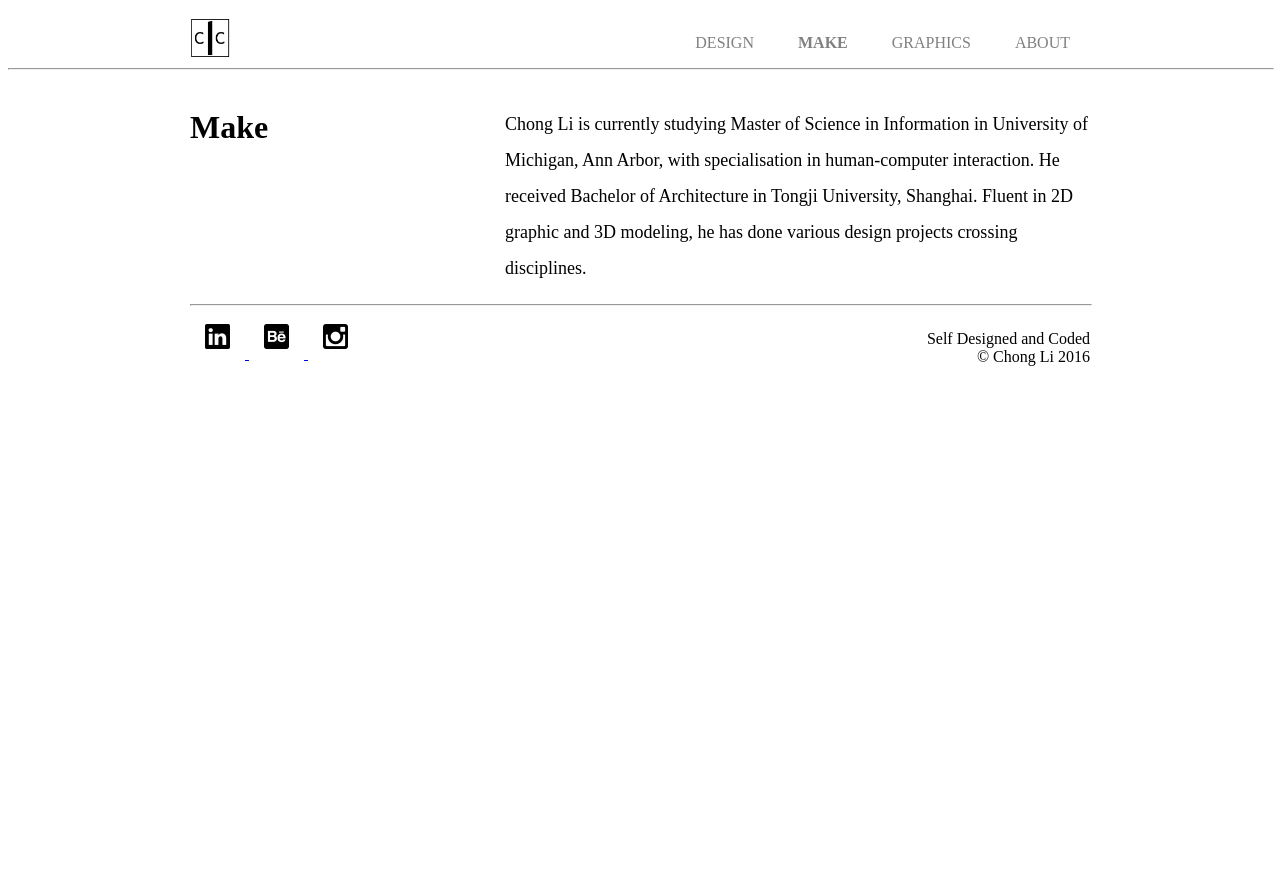
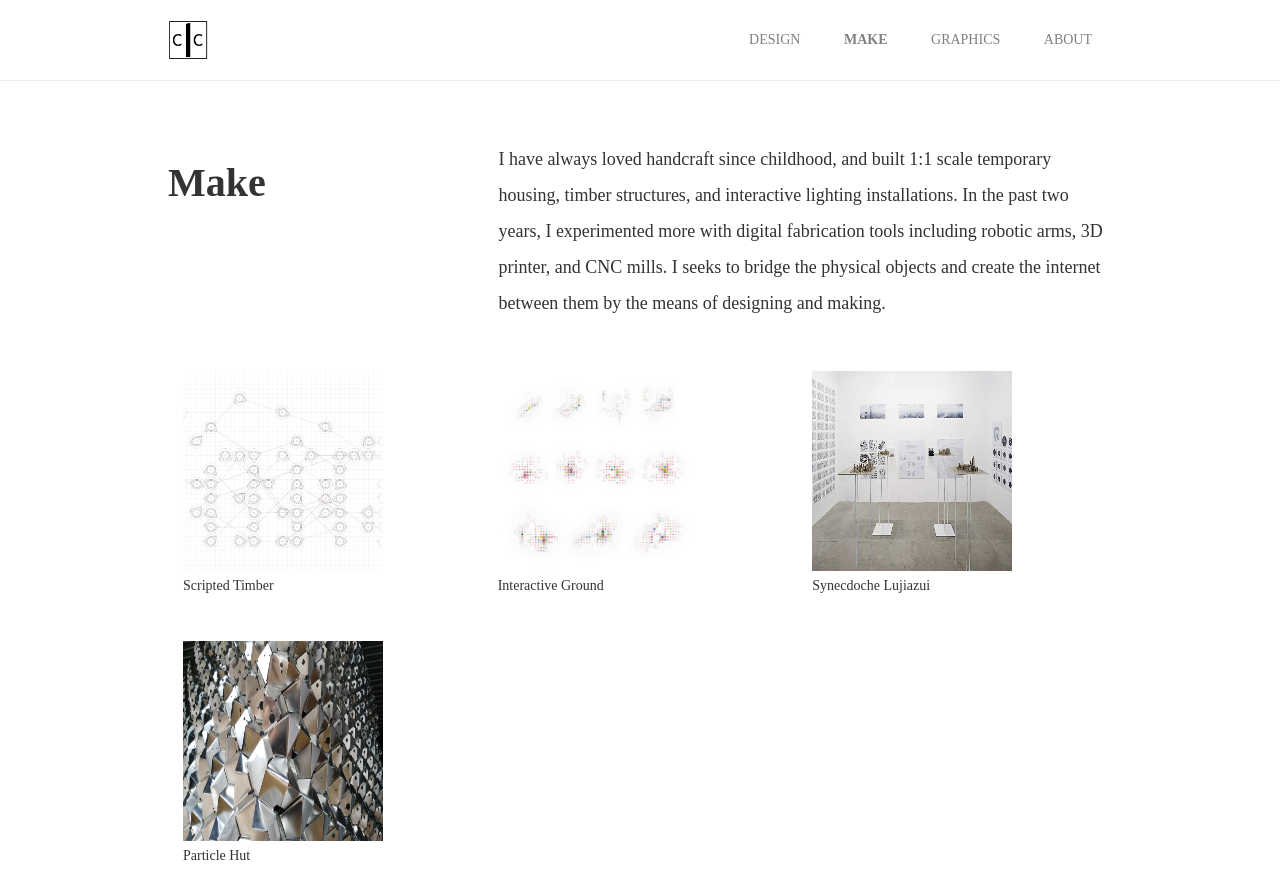
Before and after one commit to cli2/SI539_portfolio, a plain HTML site: page make.html in a window 1280 px wide. Shown: the top 874 px of the page. Before the commit the page ends 800 px from the top, so only its background shows below. Drawn offline with nearby package versions, Linux system fonts and the light colour scheme.

Commit message:
Added pictures and descriptions for each page. Finished about page.

```diff
--- a/make.html
+++ b/make.html
@@ -4,6 +4,7 @@
     <meta charset="utf-8">
     <title>Make</title>
     <link rel="stylesheet" href="p_css/style.css" media="screen" title="no title">
+    <link rel="stylesheet" href="https://maxcdn.bootstrapcdn.com/bootstrap/3.3.7/css/bootstrap.min.css" integrity="sha384-BVYiiSIFeK1dGmJRAkycuHAHRg32OmUcww7on3RYdg4Va+PmSTsz/K68vbdEjh4u" crossorigin="anonymous">
   </head>
   <body>
     <header class="#">
@@ -20,13 +21,44 @@
       </nav>
     </header>
     <hr width='100%'>
-    <div class="page_des">
-      <h1>Make</h1>
-      <p>
-        Chong Li is currently studying Master of Science in Information in University of Michigan, Ann Arbor, with specialisation in human-computer interaction.
-        He received Bachelor of Architecture in Tongji University, Shanghai. Fluent in 2D graphic and 3D modeling, he has done various design projects crossing disciplines.
-      </p>
-    </div>
+
+    <section>
+      <div class="page_des clearfix">
+        <h1>Make</h1>
+        <p>
+          I have always loved handcraft since childhood, and built 1:1 scale temporary housing, timber structures, and interactive lighting installations.
+          In the past two years, I experimented more with digital fabrication tools including robotic arms, 3D printer, and CNC mills.
+          I seeks to bridge the physical objects and create the internet between them by the means of designing and making.
+        </p>
+      </div>
+    </section>
+    <section>
+      <div class="col-lg-4 col-md-6 cover">
+        <img src="p_image/p_cover/timber.jpg" alt="" />
+        <p>
+          Scripted Timber
+        </p>
+      </div>
+      <div class="col-lg-4 col-md-6 cover">
+        <img src="p_image/p_cover/lighting.jpg" alt="" />
+        <p>
+          Interactive Ground
+        </p>
+      </div>
+      <div class="col-lg-4 col-md-6 cover">
+        <img src="p_image/p_cover/lujiazui.jpg" alt="" />
+        <p>
+          Synecdoche Lujiazui
+        </p>
+      </div>
+      <div class="col-lg-4 col-md-6 cover">
+        <img src="p_image/p_cover/particle.jpg" alt="" />
+        <p>
+          Particle Hut
+        </p>
+      </div>
+    </section>
+
 
     <footer>
       <hr width='100%'>
--- a/p_css/style.css
+++ b/p_css/style.css
@@ -1,8 +1,8 @@
 /* page style */
-header, footer, section, div{
-  max-width: 900px;
+header, footer, section{
+  max-width: 1200px;
   align-self: center;
-  font-family: Whitney-Light;
+  font-family: futura-light;
   padding: 10px 10%;
   margin: auto;
 }
@@ -21,10 +21,11 @@ header a:hover{
   display: inline-block;
   width: 40px;
   height: 40px;
+  margin-top: 10px;
 }
 .nav li{
   display: inline-block;
-  margin: 0 20px;
+  margin: 20px 20px;
 }
 .nav{
   float: right;
@@ -39,20 +40,46 @@ header a:hover{
   margin: 60px 0px;
   text-align: center;
 }
+.page_des{
+  margin-top: 30px;
+  height: auto;
+}
 .page_des h1{
   float: left;
   margin-right: 10%;
-  display: inline-block;
-  font-size: 32px;
-  width: 20%;
+  font-size: 40px;
+  width: 15%;
+  font-weight: bold;
 }
 .page_des p{
   font-size: 18px;
   float: right;
-  display: inline-block;
   width: 65%;
   line-height: 200%;
 }
+.clearfix::after {
+  content: '.';
+  clear: both;
+  display: block;
+  visibility: hidden;
+}
+
+/* cover style */
+.cover{
+  margin: 20px 0;
+
+}
+.cover img{
+  width: 200px;
+  height: 200px;
+}
+.cover img:hover{
+  opacity: 0.5;
+}
+.cover p{
+  margin: 5px 0;
+}
+
 /* about style */
 .chong_img{
   width: 30%;
```
Also changed, not shown: about.html (+1 -0 lines), design.html (+17 -3 lines), graphics.html (+6 -4 lines), index.html (+3 -2 lines), p_image/p_cover/lighting.jpg (added), p_image/p_cover/lujiazui.jpg (added), p_image/p_cover/particle.jpg (added), p_image/p_cover/timber.jpg (added), 3 other files.
